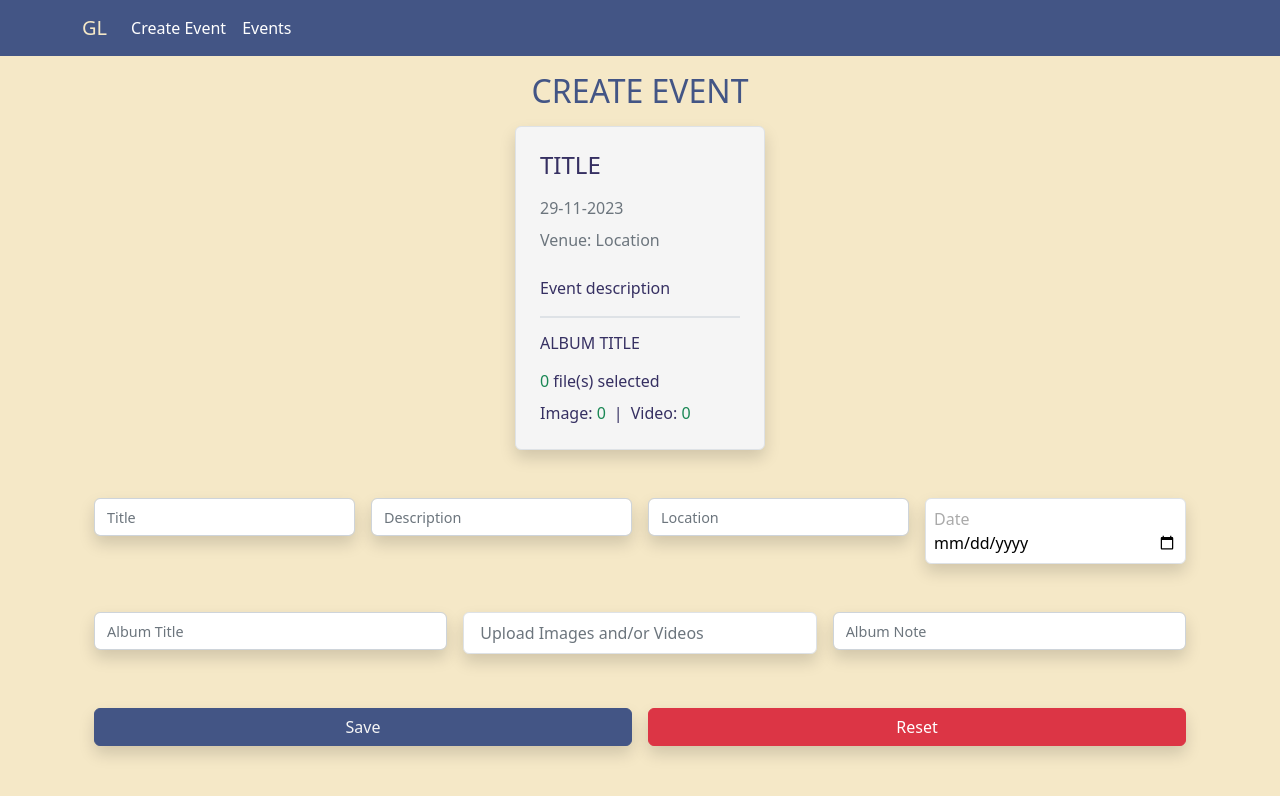
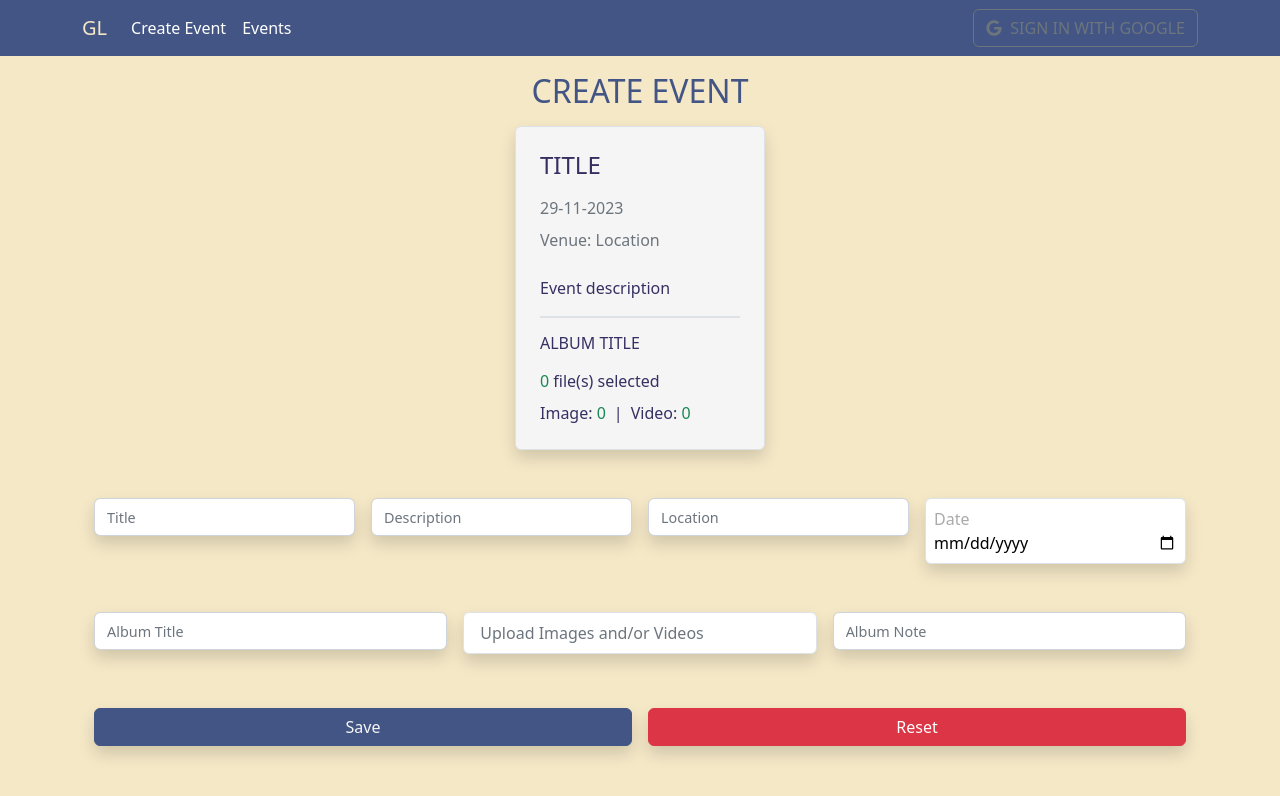
Before and after one commit to ifeanyiokoloma/Event-update, a React (Vite) app: page / in a window 1280 px wide. Shown: the top 796 px of the page. Built offline with nearby package versions, Linux system fonts and the light colour scheme; no server answers.

Commit message:
Added auth

```diff
--- a/package.json
+++ b/package.json
@@ -16,6 +16,7 @@
     "react-bootstrap": "^2.9.1",
     "react-dom": "^18.2.0",
     "react-files": "^3.0.0",
+    "react-icons": "^5.0.0",
     "react-router-dom": "^6.19.0"
   },
   "devDependencies": {
--- a/src/components/NavBar.tsx
+++ b/src/components/NavBar.tsx
@@ -1,23 +1,78 @@
-import { Container, Nav, Navbar } from 'react-bootstrap';
-import { Link } from 'react-router-dom';
+import { signInWithPopup } from "firebase/auth";
+import { Button, Container, Image, Nav, Navbar } from "react-bootstrap";
+import { FaGoogle } from "react-icons/fa";
+import { Link } from "react-router-dom";
+import { auth, googleProvider } from "../services/firebase";
+import { useContext } from "react";
+import { AuthContext } from "../providers/AuthProvider";
 
 const NavBar = () => {
+  const { user } = useContext(AuthContext);
+
+  async function handleGoogleSignIn() {
+    try {
+      const result = await signInWithPopup(auth, googleProvider);
+
+      console.log(result);
+    } catch (error) {
+      console.log(error);
+    }
+
+    // .then((result) => {
+    //   // This gives you a Google Access Token. You can use it to access the Google API.
+    //   const credential = GoogleAuthProvider.credentialFromResult(result);
+    //   const token = credential.accessToken;
+    //   // The signed-in user info.
+    //   const user = result.user;
+    //   // IdP data available using getAdditionalUserInfo(result)
+    //   // ...
+    // }).catch((error) => {
+    //   // Handle Errors here.
+    //   const errorCode = error.code;
+    //   const errorMessage = error.message;
+    //   // The email of the user's account used.
+    //   const email = error.customData.email;
+    //   // The AuthCredential type that was used.
+    //   const credential = GoogleAuthProvider.credentialFromError(error);
+    //   // ...
+    // });
+  }
   return (
-    <Navbar collapseOnSelect expand='lg' bg='primary'>
+    <Navbar collapseOnSelect expand="lg" bg="primary">
       <Container>
-        <Link className='navbar-brand text-light' to='/'>
+        <Link className="navbar-brand text-light" to="/">
           GL
         </Link>
-        <Navbar.Toggle aria-controls='responsive-navbar-nav' color='light' />
-        <Navbar.Collapse id='responsive-navbar-nav'>
-          <Nav className='me-auto'>
-            <Link className='nav-link text-white' to='/'>
+        <Navbar.Toggle aria-controls="responsive-navbar-nav" color="light" />
+        <Navbar.Collapse id="responsive-navbar-nav">
+          <Nav className="me-auto">
+            <Link className="nav-link text-white" to="/">
               Create Event
             </Link>
 
-            <Link className='nav-link text-white' to='/events'>
+            <Link className="nav-link text-white" to="/events">
               Events
             </Link>
+          </Nav>
+          <Nav>
+            {user ? (
+              <Link to="/account">
+                <Image
+                  src="https://ui-avatars.com/api/?background=0D8ABC&color=fff"
+                  roundedCircle
+                />
+              </Link>
+            ) : (
+              <div>
+                <Button
+                  onClick={handleGoogleSignIn}
+                  variant="outline-secondary"
+                  className="d-flex align-items-center gap-2 justify-content-center text-uppercase"
+                >
+                  <FaGoogle /> <span>Sign in with Google</span>
+                </Button>
+              </div>
+            )}
           </Nav>
         </Navbar.Collapse>
       </Container>
--- a/src/main.tsx
+++ b/src/main.tsx
@@ -1,12 +1,15 @@
-import React from 'react'
-import ReactDOM from 'react-dom/client'
-import App from './App.tsx'
-import './index.css'
-import { SnackbarProvider } from 'notistack';
+import React from "react";
+import ReactDOM from "react-dom/client";
+import App from "./App.tsx";
+import "./index.css";
+import { SnackbarProvider } from "notistack";
+import AuthProvider from "./providers/AuthProvider.tsx";
 
-ReactDOM.createRoot(document.getElementById('root')!).render(
+ReactDOM.createRoot(document.getElementById("root")!).render(
   <React.StrictMode>
-    <SnackbarProvider />
-    <App />
+    <AuthProvider>
+      <SnackbarProvider />
+      <App />
+    </AuthProvider>
   </React.StrictMode>
 );
--- /dev/null
+++ b/src/providers/AuthProvider.tsx
@@ -0,0 +1,40 @@
+import React from "react";
+import { User, onAuthStateChanged } from "firebase/auth";
+import { auth } from "../services/firebase";
+
+type AuthContextProps = {
+  user: User | undefined;
+};
+
+export const AuthContext = React.createContext<AuthContextProps>(
+  {} as AuthContextProps
+);
+
+const AuthProvider = ({children}: {children: React.ReactNode}) => {
+  const [isLoading, setLoading] = React.useState(false);
+  const [user, setUser] = React.useState<User>();
+
+  React.useEffect(() => {
+    setLoading(true);
+    onAuthStateChanged(auth, (user) => {
+      if (user) {
+        setLoading(false);
+        setUser(user);
+        // User is signed in, see docs for a list of available properties
+        // https://firebase.google.com/docs/reference/js/auth.user
+        const uid = user.uid;
+        // ...
+      } else {
+        setLoading(false);
+        // User is signed out
+        // ...
+      }
+    });
+  }, []);
+
+  return (
+    <AuthContext.Provider value={{ user }}>{children}</AuthContext.Provider>
+  );
+};
+
+export default AuthProvider;
--- a/src/services/firebase.ts
+++ b/src/services/firebase.ts
@@ -1,5 +1,6 @@
 // Import the functions you need from the SDKs you need
 import { initializeApp } from 'firebase/app';
+import { GoogleAuthProvider, getAuth } from "firebase/auth";
 import { getFirestore } from 'firebase/firestore';
 import { getStorage } from 'firebase/storage';
 // TODO: Add SDKs for Firebase products that you want to use
@@ -7,12 +8,12 @@ import { getStorage } from 'firebase/storage';
 
 // Your web app's Firebase configuration
 const firebaseConfig = {
-  apiKey: 'AIzaSyCcj91cfuGhhd_jL7YiOwOllAeqbypihjI',
-  authDomain: 'event-update-4608e.firebaseapp.com',
-  projectId: 'event-update-4608e',
-  storageBucket: 'event-update-4608e.appspot.com',
-  messagingSenderId: '167624802017',
-  appId: '1:167624802017:web:8a7d968d4c40d37b1e81a0',
+  apiKey: "AIzaSyDAsLbUz5PKeg6Ba-zjRmPth7hcUdF5uC4",
+  authDomain: "project1-99640.firebaseapp.com",
+  projectId: "project1-99640",
+  storageBucket: "project1-99640.appspot.com",
+  messagingSenderId: "509155816175",
+  appId: "1:509155816175:web:978dac2afcce04b425a11a"
 };
 
 // Initialize Firebase
@@ -20,3 +21,6 @@ const app = initializeApp(firebaseConfig);
 
 export const db = getFirestore(app);
 export const storage = getStorage(app);
+
+export const auth = getAuth(app);
+export const googleProvider = new GoogleAuthProvider();
```
Also changed, not shown: 1 other file (tests, documents, lock files or other folders).
